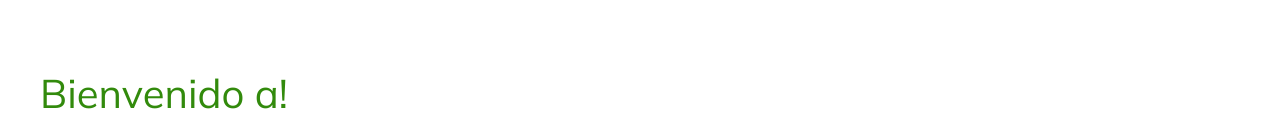
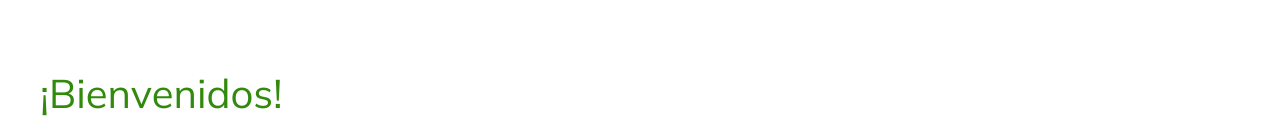
Before and after one commit to maurito2590/Alimentacion_saludable, a plain HTML site: page paginas/recetas2.html in a window 1280 px wide. Shown: the part 664-800 px from the top of the page. Drawn offline with Linux system fonts and the light colour scheme; a web font is replaced by a local one.

Commit message:
Update recetas2.html

```diff
--- a/paginas/recetas2.html
+++ b/paginas/recetas2.html
@@ -64,7 +64,7 @@
     </section>
     <div class="contenedor-saludo contenedor">
         <div class="texto-saludo">
-            <p class="bienvenida">Bienvenido a!</p>
+            <p class="bienvenida">¡Bienvenidos!</p>
             <h1>Sabores Naturales Recetas</h1>
             <p>Lorem ipsum dolor sit amet consectetur adipisicing elit. Exercitationem, fugiat delectus porro suscipit
                 architecto ab impedit accusantium quod voluptate quaerat odio sunt quisquam odit, sapiente aut esse
```
